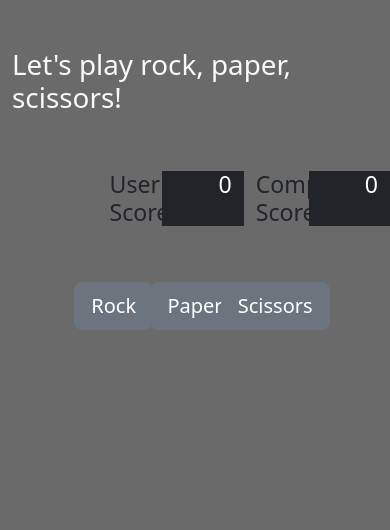
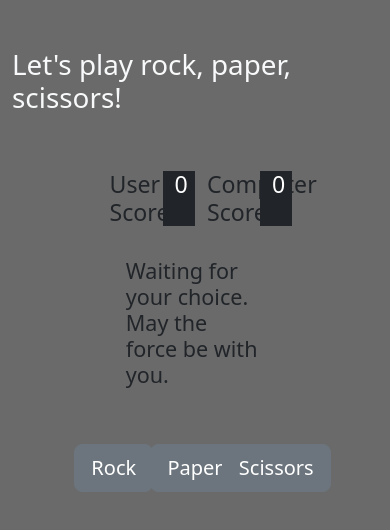
Before and after one commit to paulvalle1992/Rock-Paper-Scissors, a website: page index.html in a window 390 px wide. Drawn offline with nearby package versions, Linux system fonts and the light colour scheme.

Commit message:
added flex to the rows to adjust mobile viewing

```diff
--- a/index.html
+++ b/index.html
@@ -11,22 +11,22 @@
     <script src="script.js" defer></script>
 </head>
 <body>
-    <div class="container-fluid">
+    <div class="container-fluid flex-column">
         <div class="row mt-4 mb-5">
             <div class="col-12 mt-4 d-flex justify-content-center">
                 <h1 class="mt4 text-light">Let's play rock, paper, scissors!</h1>
             </div>
         </div>
-        <div class="row mt-4 mb-4">
-            <div class="col-3"></div>
-            <h3 class="col-2 text-end" id="userScore"> User Score:</h3>
-            <h3 class="col text-end text-bg-dark">0</h3>
+        <div class="row mt-4 mb-4 d-flex justify-content-center">
+            <h3 class="col-2 text-end"> User Score:</h3>
+            <h3 class="col-1 text-end text-bg-dark" id="userScore">0</h3>
             <h3 class="col-2 text-end">Computer Score:</h3>
-            <h3 class="col text-end text-bg-dark" id="computerScore">0</h3>
-            <div class="col-3"></div>
+            <h3 class="col-1 text-end text-bg-dark" id="computerScore">0</h3>
         </div>
-        <div class="row mt-4">
-            <div class="col-3"></div>
+        <div class="row mt-4 mb-4 d-flex justify-content-center">
+            <h4 class="col-5" id="replaceText">Waiting for your choice. May the force be with you.</h4>
+        </div>
+        <div class="row mt-4 d-flex justify-content-center">
             <div class="col-1 mt-4 d-flex justify-content-center">
                 <button class="btn btn-secondary btn-lg" id="rock">Rock</button>
             </div>
@@ -35,7 +35,6 @@
             </div>
             <div class="col-1 mt-4 d-flex justify-content-center">
                 <button class="btn btn-secondary btn-lg" id="scissors">Scissors</button>
-                <div class="col-3"></div>
             </div>
         </div>
      </div>
--- a/script.js
+++ b/script.js
@@ -1,5 +1,4 @@
 document.body.style.backgroundColor = "#6a6a6a";
-
 const selectionPool = ["rock", "paper", "scissors"];
 
 function getComputerChoice() {
```
